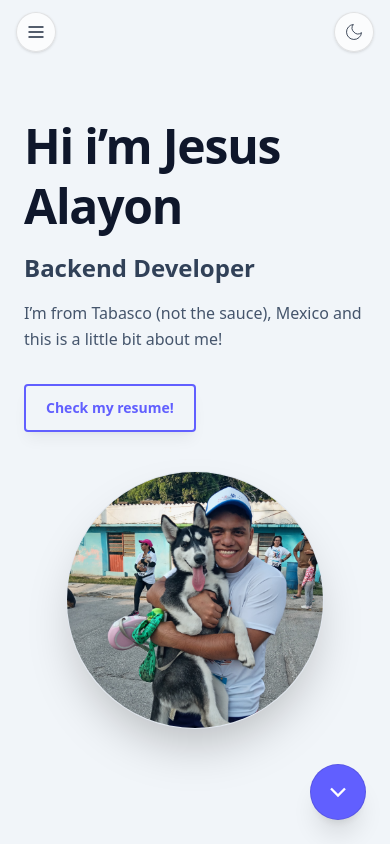
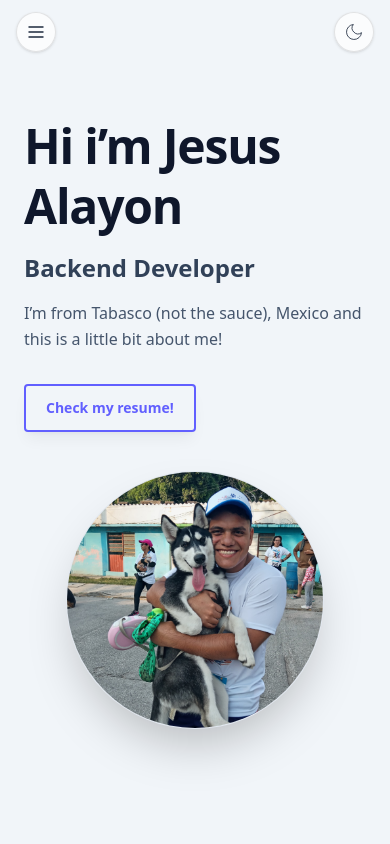
Before and after one commit to JesusAlayonD/portfolio, a React (Vite) app: page / in a window 390 px wide. Shown: the top 844 px of the page. Built offline with nearby package versions, Linux system fonts and the light colour scheme.

Commit message:
Scrollbuttons just in desktop view

```diff
--- a/src/components/ScrollButtons.jsx
+++ b/src/components/ScrollButtons.jsx
@@ -41,7 +41,7 @@ export default function ScrollButtons() {
         <div
             className="
         fixed bottom-6 right-6 z-50
-        flex flex-col items-center gap-4
+        hidden md:flex flex-col items-center gap-4
       "
         >
             {/* Arriba (oculto en la primera sección) */}
```
